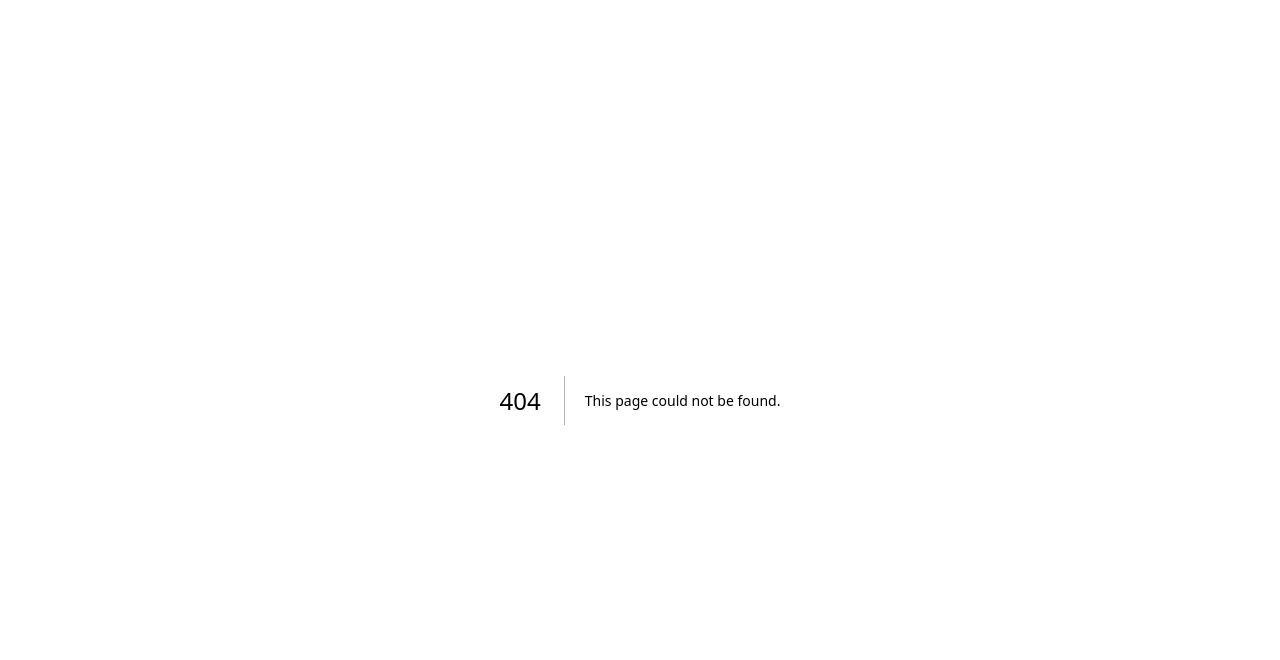
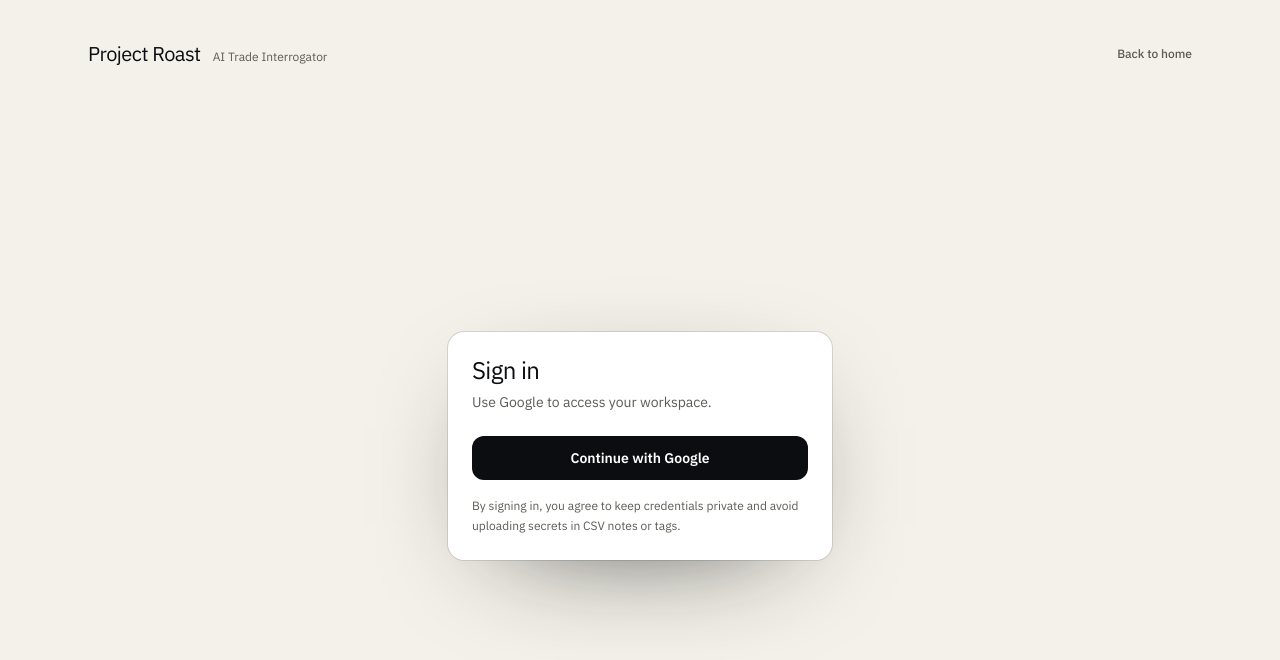
Before and after one commit to rsp45/Project-Roast, a Next.js app in the folder web/: page /auth/sign-in in a window 1280 px wide. Before the commit this address had no page. Shown: the top 660 px of the page. Built offline with nearby package versions, Linux system fonts and the light colour scheme.

Commit message:
feat(web): add auth pages and NextAuth route

```diff
--- /dev/null
+++ b/web/src/app/api/auth/[...nextauth]/route.ts
@@ -0,0 +1,15 @@
+import NextAuth from "next-auth";
+import { getAuthOptions } from "@/lib/auth";
+import type { NextRequest } from "next/server";
+
+function createHandler() {
+  return NextAuth(getAuthOptions());
+}
+
+export async function GET(req: Request) {
+  return createHandler()(req as NextRequest);
+}
+
+export async function POST(req: Request) {
+  return createHandler()(req as NextRequest);
+}
--- /dev/null
+++ b/web/src/app/auth/sign-in/SignInCard.tsx
@@ -0,0 +1,31 @@
+"use client";
+
+import { signIn } from "next-auth/react";
+
+export function SignInCard() {
+  return (
+    <div className="w-full max-w-sm rounded-2xl bg-panel p-6 text-panel-ink shadow-[0_30px_120px_-60px_rgba(0,0,0,0.9)] ring-1 ring-border">
+      <div className="font-[var(--font-display)] text-2xl leading-7 tracking-tight">
+        Sign in
+      </div>
+      <div className="mt-2 text-sm text-muted">
+        Use Google to access your workspace.
+      </div>
+      <button
+        type="button"
+        onClick={() =>
+          signIn("google", {
+            callbackUrl: "/app/portfolio",
+          })
+        }
+        className="mt-6 inline-flex h-11 w-full items-center justify-center rounded-xl bg-panel-ink px-4 text-sm font-semibold text-panel transition-colors hover:bg-panel-ink/90"
+      >
+        Continue with Google
+      </button>
+      <div className="mt-4 text-xs leading-5 text-muted">
+        By signing in, you agree to keep credentials private and avoid uploading
+        secrets in CSV notes or tags.
+      </div>
+    </div>
+  );
+}
--- /dev/null
+++ b/web/src/app/auth/sign-in/page.tsx
@@ -0,0 +1,29 @@
+import Link from "next/link";
+import { SignInCard } from "./SignInCard";
+
+export default function SignInPage() {
+  return (
+    <div className="flex min-h-dvh flex-col bg-background text-foreground">
+      <div className="mx-auto flex w-full max-w-6xl flex-1 flex-col px-6 py-10">
+        <header className="flex items-center justify-between">
+          <Link href="/" className="flex items-baseline gap-3">
+            <div className="font-[var(--font-display)] text-xl tracking-tight">
+              Project Roast
+            </div>
+            <div className="text-xs text-muted">AI Trade Interrogator</div>
+          </Link>
+          <Link
+            href="/"
+            className="text-xs font-medium text-muted hover:text-foreground"
+          >
+            Back to home
+          </Link>
+        </header>
+
+        <main className="mt-16 flex flex-1 items-center justify-center">
+          <SignInCard />
+        </main>
+      </div>
+    </div>
+  );
+}
```
Also changed, not shown: web/src/app/icon.svg (added).
